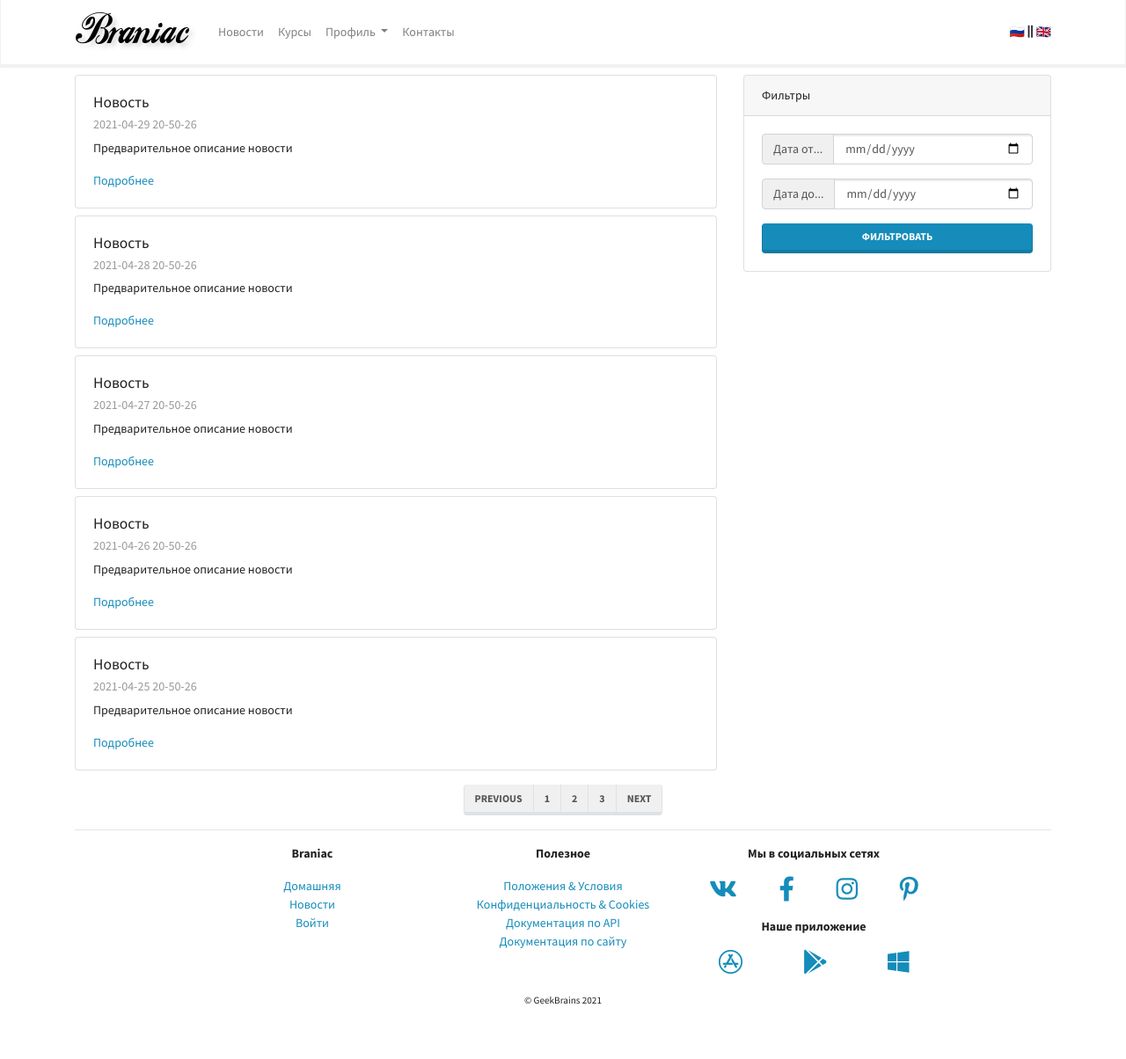
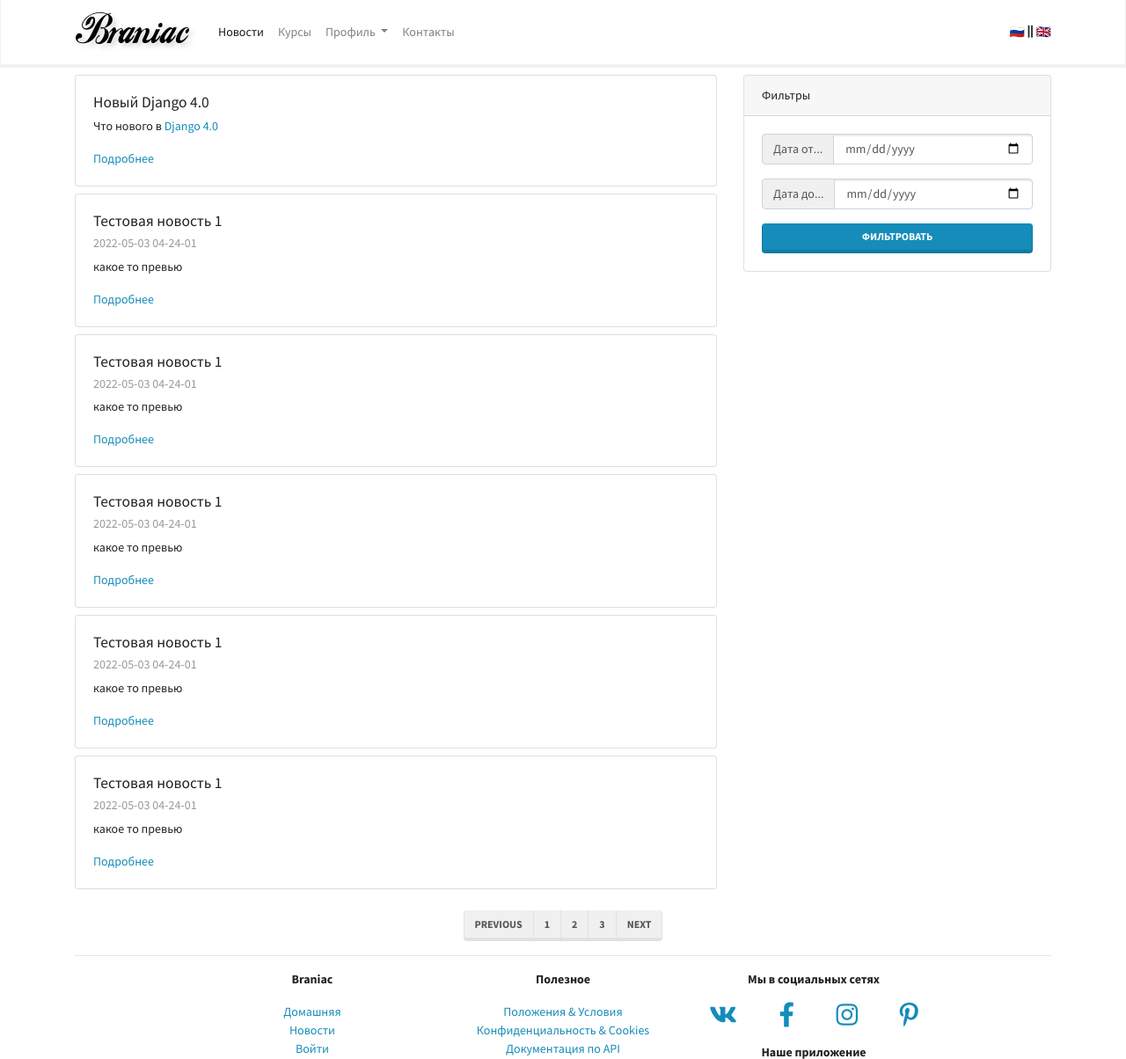
Before and after one commit to HappySeien/DjangoBasic, a Django app: page /mainapp/news/ in a window 1280 px wide. Shown: the top 1204 px of the page at 88% size. Before the commit the page ends 1142 px from the top, so only its background shows below. Run offline with Django 4.2, Linux system fonts and the light colour scheme; some libraries are stand-ins or nearby versions.

Commit message:
upd lesson 3 hw
lesson 3 hw progress

```diff
--- a/my_project/mainapp/templates/mainapp/includes/inc_nav_panel.html
+++ b/my_project/mainapp/templates/mainapp/includes/inc_nav_panel.html
@@ -2,6 +2,9 @@
 
 <nav class="navbar navbar-expand-lg navbar-light bg-light">
     <div class="container">
+
+        {% with request.resolver_match.url_name as url_name %}
+
         <a class="navbar-brand" href="{% url 'mainapp:index' %}">
             <img src="{% static 'img/logo.png' %}" alt="">
         </a>
@@ -12,10 +15,10 @@
 
         <div class="collapse navbar-collapse" id="navbarSupportedContent">
             <ul class="navbar-nav mr-auto">
-                <li class="nav-item ">
+                <li class="nav-item {% if url_name == 'news' %} active {% endif %}">
                     <a class="nav-link" href="{% url 'mainapp:news' %}">Новости</a>
                 </li>
-                <li class="nav-item ">
+                <li class="nav-item {% if url_name == 'courses' %} active {% endif %}">
                     <a class="nav-link" href="{% url 'mainapp:courses' %}">Курсы</a>
                 </li>
                 <li class="nav-item dropdown">
@@ -33,11 +36,14 @@
                         <a class="dropdown-item" href="#">Выход</a>
                     </div>
                 </li>
-                <li class="nav-item ">
+                <li class="nav-item {% if url_name == 'contacts' %} active {% endif %}">
                     <a class="nav-link" href="{% url 'mainapp:contacts' %}">Контакты</a>
                 </li>
             </ul>
             <span><a href="#">🇷🇺</a> <i class="fas fa-grip-lines-vertical"></i> <a href="#">🇬🇧</a></span>
         </div>
     </div>
+
+    {% endwith %}
+
 </nav>
--- a/my_project/mainapp/templates/mainapp/news.html
+++ b/my_project/mainapp/templates/mainapp/news.html
@@ -12,48 +12,25 @@
 
     <div class="card my-2">
       <div class="card-body">
-        <h5 class="card-title">Новость</h5>
-        <h6 class="card-subtitle mb-2 text-muted">2021-04-29 20-50-26</h6>
-        <p class="card-text">Предварительное описание новости</p>
+        <h5 class="card-title">Новый Django 4.0</h5>
+        <h6 class="card-subtitle mb-2 text-muted">{{ news.date | date:'Y-m-d h-i-s' }}</h6>
+        <p class="card-text">Что нового в <a href="{% url 'mainapp:news_search' %}?text=Документация Django 4.0"> Django 4.0</a></p>
         <a href="#" class="card-link">Подробнее</a>
       </div>
     </div>
 
+    {% for news in news_list %}
+
     <div class="card my-2">
       <div class="card-body">
-        <h5 class="card-title">Новость</h5>
-        <h6 class="card-subtitle mb-2 text-muted">2021-04-28 20-50-26</h6>
-        <p class="card-text">Предварительное описание новости</p>
+        <h5 class="card-title">{{ news.title }}</h5>
+        <h6 class="card-subtitle mb-2 text-muted">{{ news.date | date:'Y-m-d h-i-s' }}</h6>
+        <p class="card-text">{{ news.previev }}</p>
         <a href="#" class="card-link">Подробнее</a>
       </div>
     </div>
 
-    <div class="card my-2">
-      <div class="card-body">
-        <h5 class="card-title">Новость</h5>
-        <h6 class="card-subtitle mb-2 text-muted">2021-04-27 20-50-26</h6>
-        <p class="card-text">Предварительное описание новости</p>
-        <a href="#" class="card-link">Подробнее</a>
-      </div>
-    </div>
-
-    <div class="card my-2">
-      <div class="card-body">
-        <h5 class="card-title">Новость</h5>
-        <h6 class="card-subtitle mb-2 text-muted">2021-04-26 20-50-26</h6>
-        <p class="card-text">Предварительное описание новости</p>
-        <a href="#" class="card-link">Подробнее</a>
-      </div>
-    </div>
-
-    <div class="card mt-2">
-      <div class="card-body">
-        <h5 class="card-title">Новость</h5>
-        <h6 class="card-subtitle mb-2 text-muted">2021-04-25 20-50-26</h6>
-        <p class="card-text">Предварительное описание новости</p>
-        <a href="#" class="card-link">Подробнее</a>
-      </div>
-    </div>
+    {% endfor %}
 
   </div>
 
@@ -89,9 +66,9 @@
   <nav aria-label="Page navigation example">
     <ul class="pagination">
       <li class="page-item"><a class="page-link" href="#">Previous</a></li>
-      <li class="page-item"><a class="page-link" href="#">1</a></li>
-      <li class="page-item"><a class="page-link" href="#">2</a></li>
-      <li class="page-item"><a class="page-link" href="#">3</a></li>
+      <li class="page-item"><a class="page-link" href="{% url 'mainapp:news_paginator' page=1 %}">1</a></li>
+      <li class="page-item"><a class="page-link" href="{% url 'mainapp:news_paginator' page=2 %}">2</a></li>
+      <li class="page-item"><a class="page-link" href="{% url 'mainapp:news_paginator' page=3 %}">3</a></li>
       <li class="page-item"><a class="page-link" href="#">Next</a></li>
     </ul>
   </nav>
--- /dev/null
+++ b/my_project/mainapp/templatetags/email_to_link.py
@@ -0,0 +1,9 @@
+from django import template
+from django.utils.safestring import mark_safe
+
+register = template.Library()
+
+
+@register.filter
+def email_to_link(str_email):
+    return mark_safe(f'<a href="mailto:{str_email}">{str_email}</a>')
--- a/my_project/mainapp/urls.py
+++ b/my_project/mainapp/urls.py
@@ -1,6 +1,7 @@
 from django.urls import path
 from mainapp import views
 from mainapp.apps import MainappConfig
+from django.views.generic import RedirectView
 
 
 app_name = MainappConfig.name
@@ -9,6 +10,8 @@ urlpatterns = [
     path('', views.IndexView.as_view(), name='index'),
     path('login/', views.LoginView.as_view(), name='login'),
     path('news/', views.NewsView.as_view(), name='news'),
+    path('news/<int:page>/', views.NewsPaginatorView.as_view(), name='news_paginator'),
+    path('newssearch/', RedirectView.as_view(url='https://yandex.ru/search/', query_string=True), name='news_search'),
     path('contacts/', views.ContactsView.as_view(), name='contacts'),
     path('courses/', views.CoursesListView.as_view(), name='courses'),
     path('docsite/', views.DocSiteView.as_view(), name='docsite'),
--- a/my_project/mainapp/views.py
+++ b/my_project/mainapp/views.py
@@ -1,6 +1,7 @@
 from multiprocessing import context
 from django.shortcuts import render
 from django.views.generic import TemplateView
+from datetime import datetime
 
 # Create your views here.
 
@@ -18,12 +19,72 @@ class NewsView(TemplateView):
 
     def get_context_data(self, **kwargs):
         context_data = super().get_context_data(**kwargs)
+        context_data['news_list'] = [
+            {
+                'title': 'Тестовая новость 1',
+                'date': datetime.now(),
+                'previev': 'какое то превью',
+            }, {
+                'title': 'Тестовая новость 1',
+                'date': datetime.now(),
+                'previev': 'какое то превью',
+            }, {
+                'title': 'Тестовая новость 1',
+                'date': datetime.now(),
+                'previev': 'какое то превью',
+            }, {
+                'title': 'Тестовая новость 1',
+                'date': datetime.now(),
+                'previev': 'какое то превью',
+            }, {
+                'title': 'Тестовая новость 1',
+                'date': datetime.now(),
+                'previev': 'какое то превью',
+            },
+        ]
+
+        return context_data
+
+
+class NewsPaginatorView(NewsView):
+
+    def get_context_data(self, page, **kwargs):
+        context_data = super().get_context_data(**kwargs)
+
+        context_data['page_num'] = page
 
         return context_data
 
 
 class ContactsView(TemplateView):
     template_name = 'mainapp/contacts.html'
+
+    def get_context_data(self, **kwargs):
+        context_data = super().get_context_data(**kwargs)
+
+        context_data['contacts'] = [
+            {
+                'map': 'https://yandex.ru/map-widget/v1/-/CCUAZHcrhA',
+                'city': 'Санкт‑Петербург',
+                'phone': '+7-999-11-11111',
+                'email': 'geeklab@spb.ru',
+                'adress': 'территория Петропавловская крепость, 3Ж',
+            }, {
+                'map': 'https://yandex.ru/map-widget/v1/-/CCUAZHX3xB',
+                'city': 'Казань',
+                'phone': '+7-999-22-22222',
+                'email': 'geeklab@kz.ru',
+                'adress': 'территория Кремль, 11, Казань, Республика Татарстан, Россия',
+            }, {
+                'map': 'https://yandex.ru/map-widget/v1/-/CCUAZHh9kD',
+                'city': 'Москва',
+                'phone': '+7-999-33-33333',
+                'email': 'geeklab@msk.ru',
+                'adress': 'Красная площадь, 7, Москва, Россия',
+            },
+        ]
+
+        return context_data
 
 
 class CoursesListView(TemplateView):
```
Also changed, not shown: my_project/mainapp/templates/mainapp/contacts.html (+10 -53 lines), my_project/mainapp/context_processors/__init__.py (added), my_project/mainapp/context_processors/example.py (added), my_project/readme.txt.
